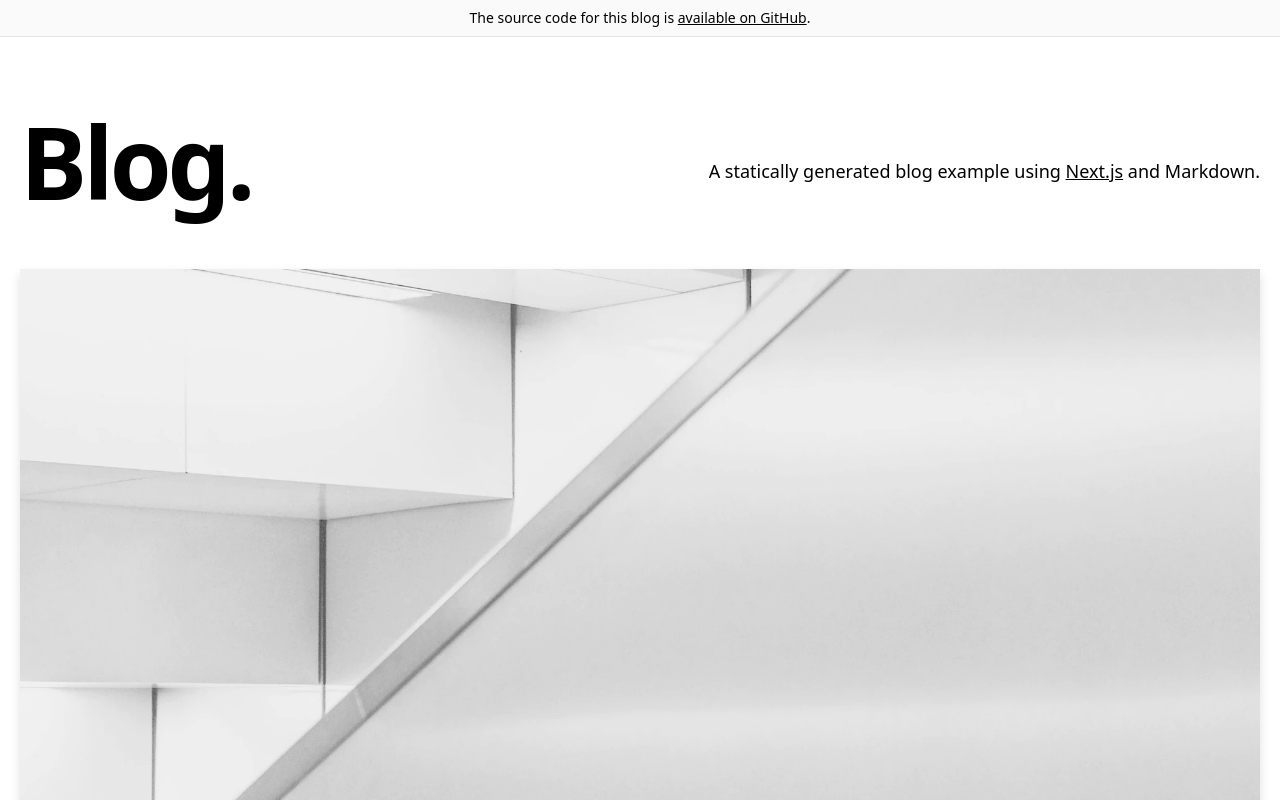
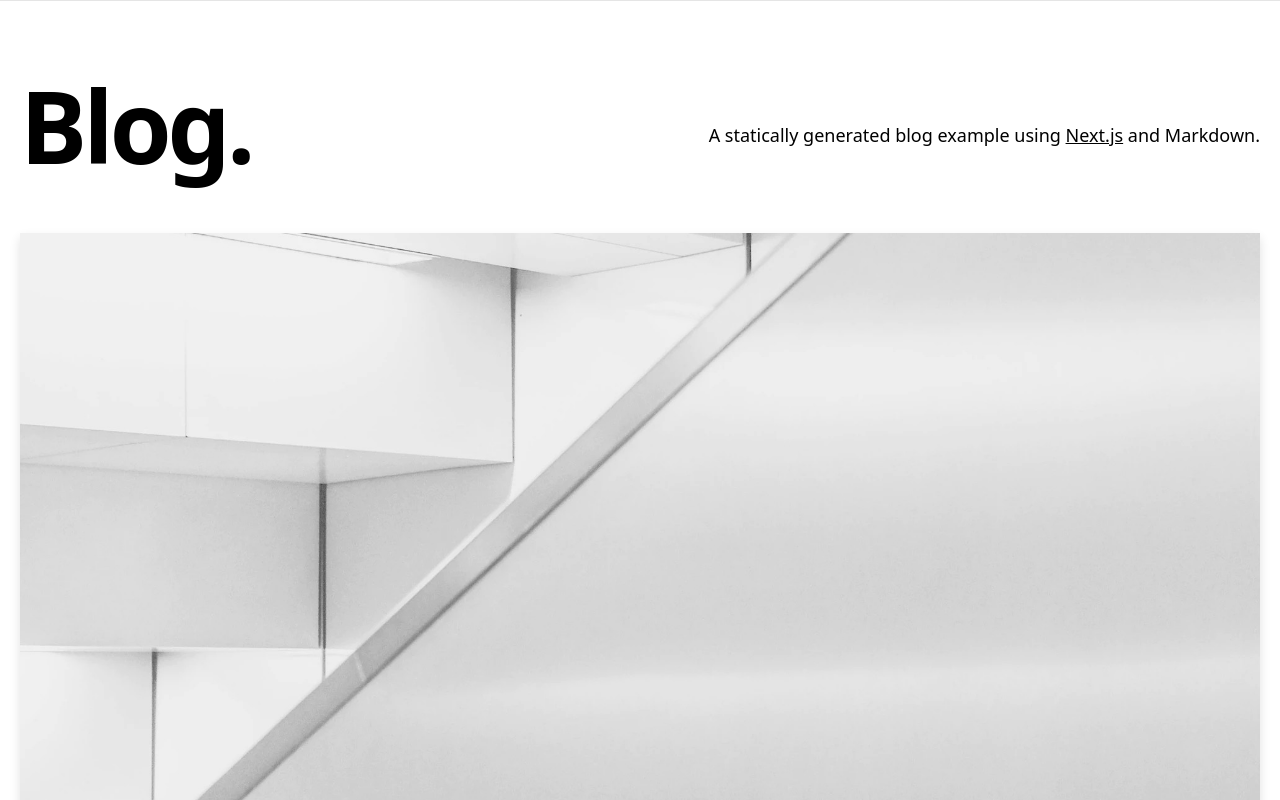
Before and after one commit to ConquistandoamiAmigo/0989101test, a Next.js app: page / in a window 1280 px wide. Shown: the top 800 px of the page. Built offline with nearby package versions, Linux system fonts and the light colour scheme.

Commit message:
Update alert.tsx

```diff
--- a/components/alert.tsx
+++ b/components/alert.tsx
@@ -14,33 +14,6 @@
         'bg-neutral-50 border-neutral-200': !preview,
       })}
     >
-      <Container>
-        <div className="py-2 text-center text-sm">
-          {preview ? (
-            <>
-              This page is a preview.{' '}
-              <a
-                href="/api/exit-preview"
-                className="underline hover:text-teal-300 duration-200 transition-colors"
-              >
-                Click here
-              </a>{' '}
-              to exit preview mode.
-            </>
-          ) : (
-            <>
-              The source code for this blog is{' '}
-              <a
-                href={`https://github.com/vercel/next.js/tree/canary/examples/${EXAMPLE_PATH}`}
-                className="underline hover:text-blue-600 duration-200 transition-colors"
-              >
-                available on GitHub
-              </a>
-              .
-            </>
-          )}
-        </div>
-      </Container>
     </div>
   )
 }
```
